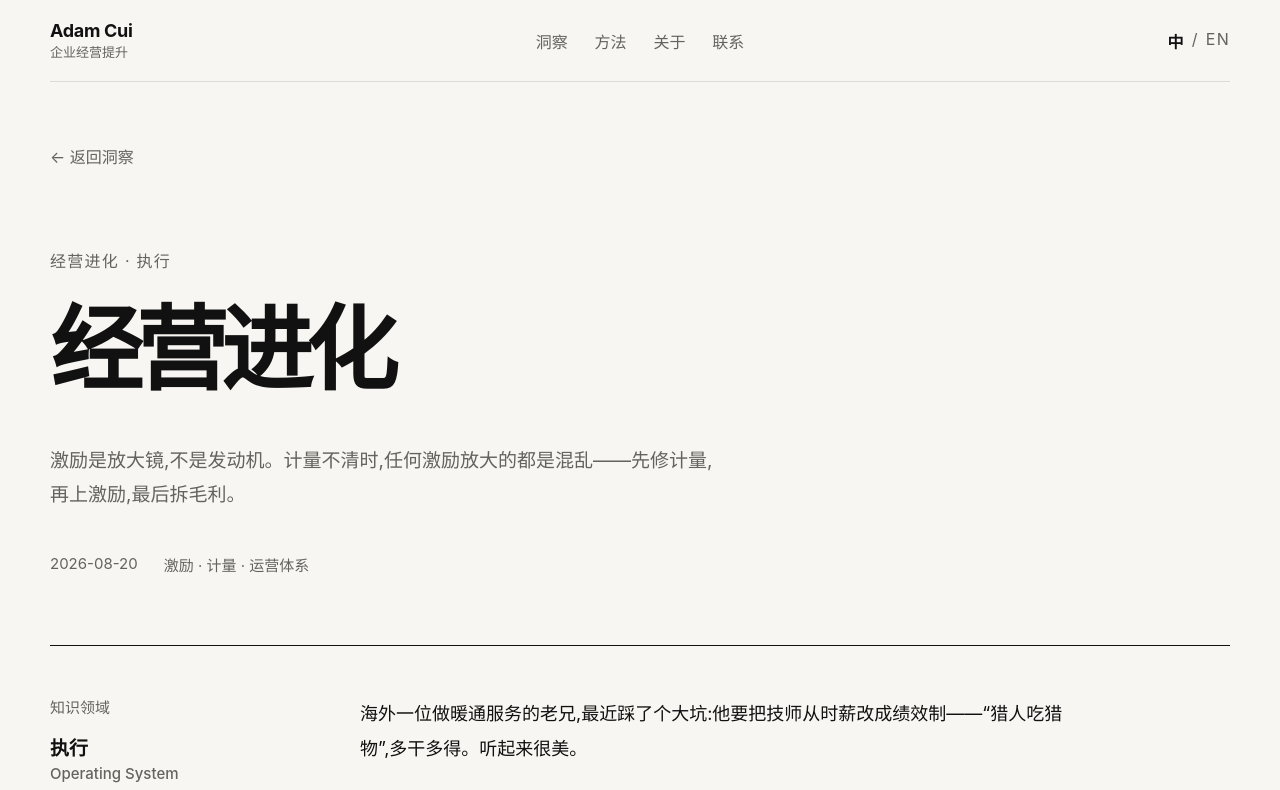
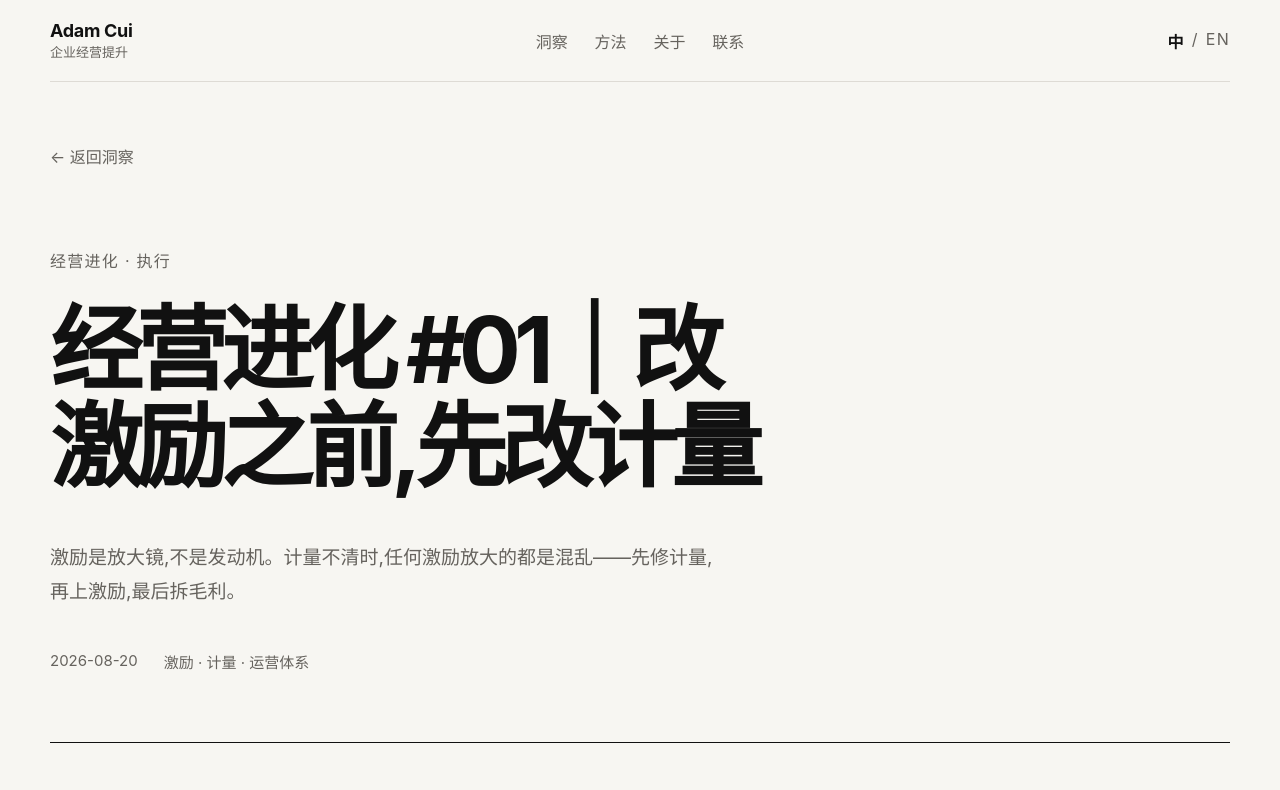
Before and after one commit to skyever76/website, an Astro site: page /insights/gai-ji-liang in a window 1280 px wide. Shown: the top 790 px of the page. Built offline with nearby package versions, Linux system fonts and the light colour scheme; Astro itself is replaced by a stand-in of ours.

Commit message:
Fix: 标题含#需引号(YAML注释陷阱)

```diff
--- a/content/insights/gai-ji-liang.md
+++ b/content/insights/gai-ji-liang.md
@@ -1,5 +1,5 @@
 ---
-title: 经营进化 #01｜改激励之前,先改计量
+title: "经营进化 #01｜改激励之前,先改计量"
 description: 激励是放大镜,不是发动机。计量不清时,任何激励放大的都是混乱——先修计量,再上激励,最后拆毛利。
 category: Operating System
 date: 2026-08-20
```
